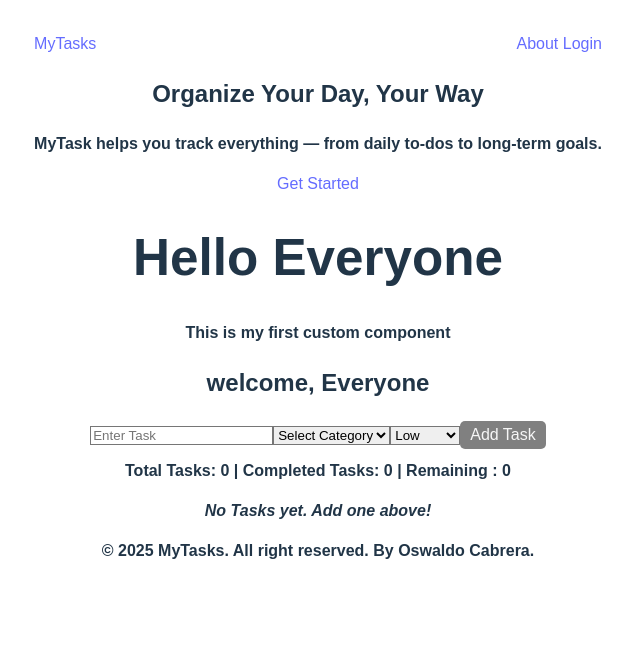
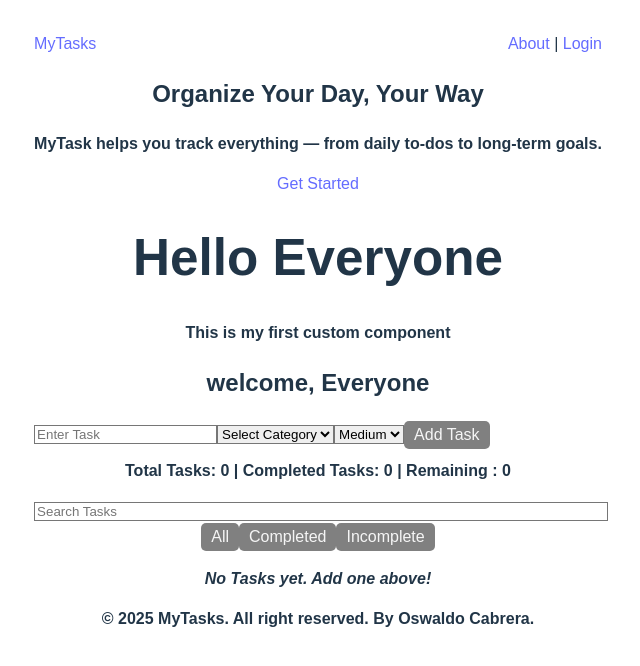
Before and after one commit to oswaldoc1991/first_react, a React (Vite) app in the folder application/frontend/: page / in a window 1280 px wide. Shown: the top 666 px of the page, without its empty margins (322-962 px from the left). Built offline with nearby package versions, Linux system fonts and the light colour scheme.

Commit message:
worked on search bar, priority, and category

```diff
--- a/application/frontend/src/App.jsx
+++ b/application/frontend/src/App.jsx
@@ -10,6 +10,8 @@ function App() {
 
   const [task, setTask] = useState('');
   const [tasks, setTasks] = useState([]);
+  const [filter, setFilter] = useState('all');
+  const [search, setSearch] = useState('');
 
   // new state for category and priority
   const [category, setCategory] = useState('');
@@ -71,6 +73,15 @@ function App() {
     setTasks(tasks.map((t, i) => i === index ? { ...t, isEditing: false } : t));
   };
 
+  const filteredTasks = tasks.filter((task) => {
+          const matchesFilter =
+            filter === 'completed' ? task.completed :
+            filter === 'incomplete' ? !task.completed :
+            true;
+          const matchesSearch = task.text.toLowerCase().includes(search.toLowerCase());
+
+          return matchesFilter && matchesSearch;
+        });
 
   return (
     <div className="bg-white text-black min-h-screen">
@@ -87,13 +98,13 @@ function App() {
         <p className="text-lg mb-4">This is my first custom component</p>
         <Greeting name="Everyone"/>
 
-        <div className="my-4">
+        <div className="my-4 flex flex-wrap gap-2 items-center">
           <input
             type='text'
             value={task}
             onChange={(e) => setTask(e.target.value)}
             placeholder='Enter Task'
-            className="border border-grey-300 rounded px-3 py-1"
+            className="border border-gray-300 rounded px-3 py-1 mr-2"
             onKeyDown={(e) => e.key === 'Enter' && handleAddTask()}
           />
 
@@ -101,7 +112,7 @@ function App() {
       <select
         value={category}
         onChange={(e) => setCategory(e.target.value)}
-        className="border border-gray-300 rounded px-2 py-1"
+        className="border border-gray-300 rounded px-2 py-1 mr-2"
       >
         <option value="">Select Category</option>
         <option value="Work">Work</option>
@@ -112,16 +123,17 @@ function App() {
       <select
         value={priority}
         onChange={(e) => setPriority(e.target.value)}
-        className="border border-gray-300 rounded px-2 py-1"
+        className="border border-gray-300 rounded px-2 py-1 mr-2"
       >
-        <option value="Low">Low</option>
-        <option value="Medium">Medium</option>
-        <option value="High">High</option>
+        <option value="low">Low</option>
+        <option value="medium">Medium</option>
+        <option value="high">High</option>
       </select>
 
           <button
             onClick={handleAddTask}
-            className="bg-green-500 text-white px-3 py-1 rounded hover:bg-green-600 transition"
+            disabled={task.trim() === ''}
+            className={`px-3 py-1 rounded transition ${task.trim() === '' ? 'bg-gray-300 text-gray-700 cursor-not-allowed' : 'bg-green-500 text-white hover:bg-green-600' }`}
           >
           Add Task
           </button>
@@ -134,9 +146,48 @@ function App() {
           Remaining : {tasks.filter(t => !t.completed).length}
         </p>
 
+        {/* search bar */}
+        <input
+          type="text"
+          value={search}
+          onChange={(e) => setSearch(e.target.value)}
+          placeholder="Search Tasks"
+          className="border border-gray-300 rounded px-3 py-1 mb-2 w-full"
+        />
+
+        {/* filter */}
+        <div className="my-4 space-x-2">
+          <button
+            onClick={() => setFilter('all')}
+            className={`px-3 py-1 rounded ${
+              filter === 'all' ? 'bg-blue-700' : 'bg-blue-500'
+            } text-white hover:bg-blue-600`}
+          >
+            All
+          </button>
+
+          <button
+            onClick={() => setFilter('completed')}
+            className={`px-3 py-1 rounded ${
+              filter === 'completed' ? 'bg-green-700' : 'bg-green-500'
+            } text-white hover:bg-green-600`}
+          >
+            Completed
+          </button>
+
+          <button
+            onClick={() => setFilter('incomplete')}
+            className={`px-3 py-1 rounded ${
+              filter === 'incomplete' ? 'bg-yellow-600' : 'bg-yellow-500'
+            } text-white hover:bg-yellow-600`}
+          >
+            Incomplete
+          </button>
+        </div>
+
         {/* improved version of handling tasks */}
         <TaskList
-          tasks={tasks}
+          tasks={filteredTasks}
           onDelete={handleDeleteTask}
           onToggleComplete={handleToggleComplete}
           onStartEditing={handleStartEditing}
--- a/application/frontend/src/NavBar.jsx
+++ b/application/frontend/src/NavBar.jsx
@@ -4,8 +4,7 @@ function NavBar () {
             <div className="max-w-7xl mx-auto flex justify-between items-center">
                 <a href="#" className="text-xl font-bold hover:text-gray-300">MyTasks</a>
                 <div className="space-x-4">
-                    <a href="#" className="hover:text-gray-300 px-2">About </a>
-                    <a href="#" className="hover:text-gray-300 px-2">Login</a>
+                    <a href="#" className="hover:text-gray-300 px-2">About </a>|<a href="#" className="hover:text-gray-300 px-2"> Login</a>
                 </div>
             </div>
         </nav>
--- a/application/frontend/src/TaskList.jsx
+++ b/application/frontend/src/TaskList.jsx
@@ -1,4 +1,11 @@
 function TaskList({ tasks, onDelete, onToggleComplete, onStartEditing, onEdit, onSave }) {
+
+  const filteredTask = tasks.filter((task) => {
+    if (filter === 'completed') return task.completed;
+    if (filter === 'incompleted') return !task.completed;
+    return true;
+  });
+
   return (
     <ul className="space-y-2 mt-4">
       {tasks.map((t, index) => (
@@ -14,8 +21,14 @@ function TaskList({ tasks, onDelete, onToggleComplete, onStartEditing, onEdit, o
             ) : (
               <>
                 <span className="font-medium">{t.text}</span>
-                <span className="text-sm italic text-gray-500">[{t.category || 'Uncategorized'}]</span>
-                <span className="text-sm text-gray-600 capitalize">{t.priority}</span>
+                <div className="flex items-center gap-2 mt-1 sm:mt-0">
+                  <span className="text-sm italic text-gray-500">[{t.category || 'Uncategorized'}]</span>
+                  <span
+                    className="text-sm text-gray-700 capitalize"
+                  >
+                    {t.priority}
+                  </span>
+                </div>
               </>
             )}
           </div>
```
